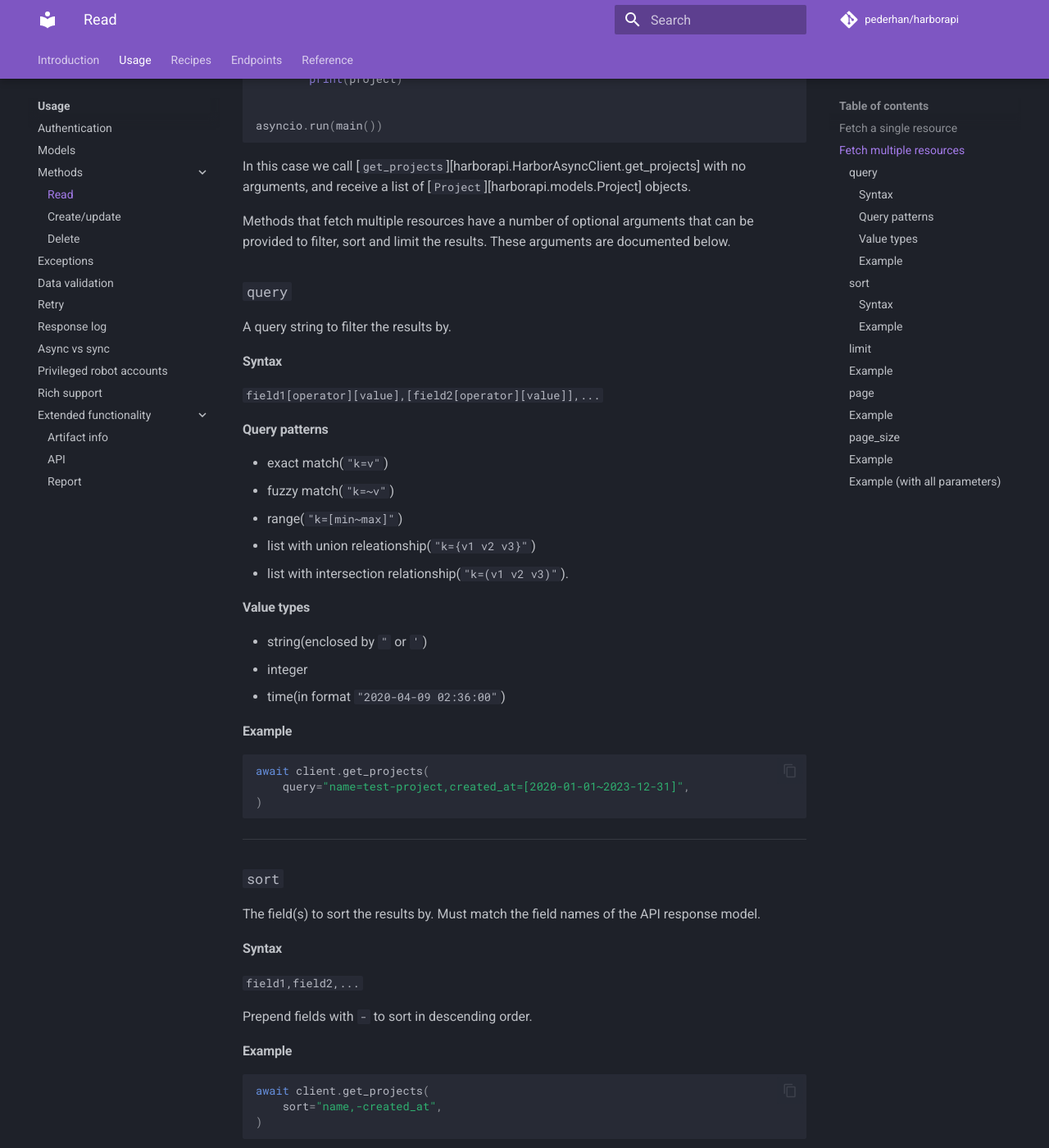
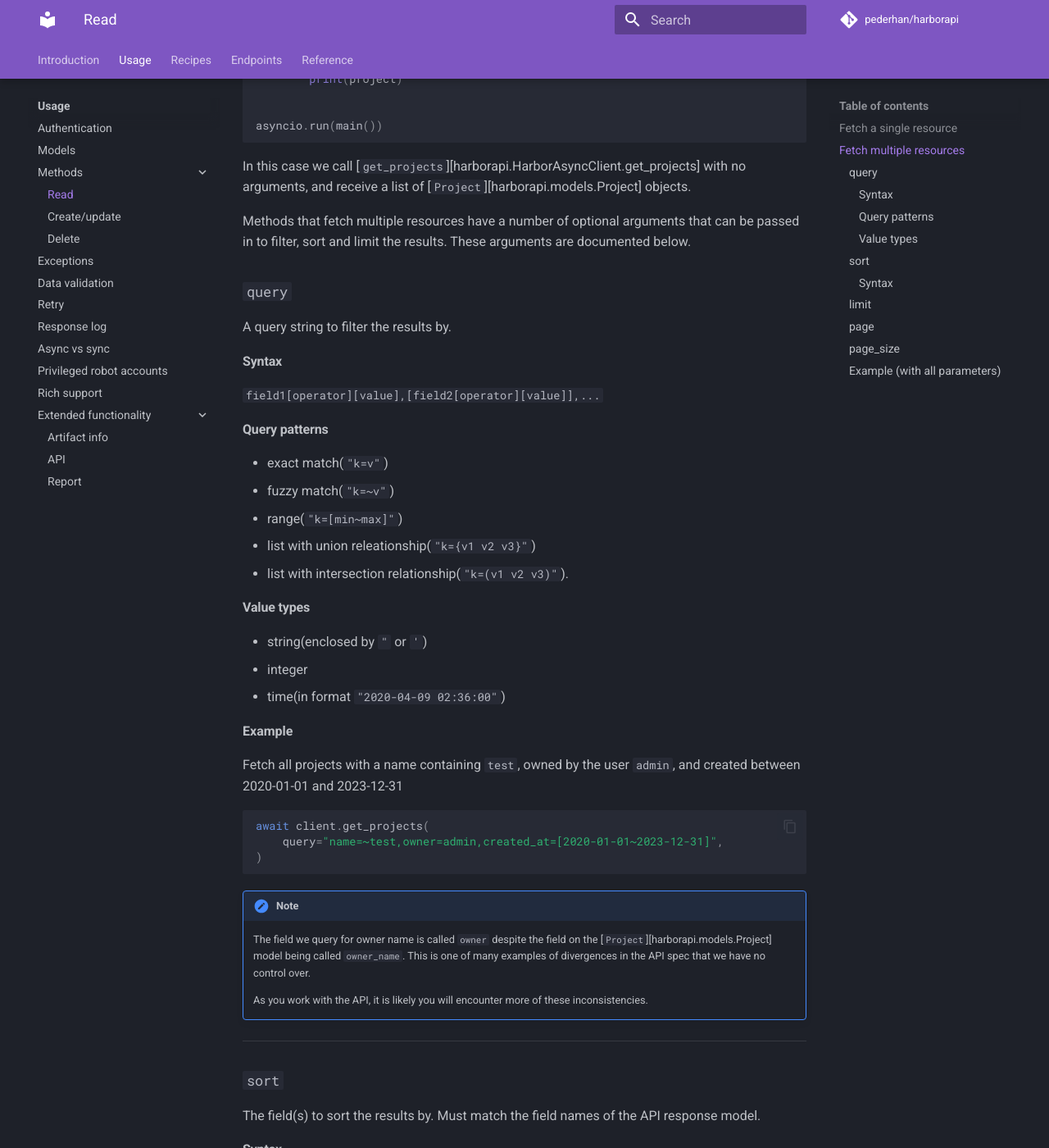
Before and after one commit to unioslo/harborapi, an MkDocs documentation site: the page built from docs/usage/methods/read.md, in a window 1280 px wide and 1400 px high, scrolled down 989 px. Shown: the whole window at 82% size. Built offline with MkDocs 1.6.1 and Material for MkDocs 9.7.7, drawn with Linux system fonts in a browser that asks for light colours; comment, search, counter and statistics services are not loaded; some of the changed text lies outside the part shown.

Commit message:
Docs: expand method:read examples

````diff
--- a/docs/usage/methods/read.md
+++ b/docs/usage/methods/read.md
@@ -46,7 +46,7 @@
 
 In this case we call [`get_projects`][harborapi.HarborAsyncClient.get_projects] with no arguments, and receive a list of [`Project`][harborapi.models.Project] objects.
 
-Methods that fetch multiple resources have a number of optional arguments that can be provided to filter, sort and limit the results. These arguments are documented below.
+Methods that fetch multiple resources have a number of optional arguments that can be passed in to filter, sort and limit the results. These arguments are documented below.
 
 
 ### `query`
@@ -73,13 +73,23 @@
 * time(in format `"2020-04-09 02:36:00"`)
 
 
-#### Example
+**Example**
+
+
+Fetch all projects with a name containing `test`, owned by the user `admin`, and created between 2020-01-01 and 2023-12-31
 
 ```py
 await client.get_projects(
-    query="name=test-project,created_at=[2020-01-01~2023-12-31]",
+    query="name=~test,owner=admin,created_at=[2020-01-01~2023-12-31]",
 )
 ```
+
+!!! note
+    The field we query for owner name is called `owner` despite the field on the [`Project`][harborapi.models.Project] model being called `owner_name`. This is one of many examples of divergences in the API spec that we have no control over.
+
+    As you work with the API, it is likely you will encounter more of these inconsistencies.
+
+<!-- TODO: add BaseModel.get_model_fields() example -->
 
 ----
 
@@ -93,7 +103,7 @@
 
 Prepend fields with `-` to sort in descending order.
 
-#### Example
+**Example**
 
 ```py
 await client.get_projects(
@@ -103,7 +113,7 @@
 
 !!! note
 
-    Not all fields support sorting. This is not documented anywhere by Harbor, and the only way to know which fields work is to try them out. Unsortable fields are ignored by the API.
+    Not all fields support sorting. This is not documented anywhere by Harbor, and the only way to know which fields work is to try them out. Unsortable field names are ignored by the API.
 
 ----
 
@@ -113,7 +123,7 @@
 
 For certain methods, such as [`HarborAsyncClient.get_audit_logs()`][harborapi.HarborAsyncClient.get_audit_logs], it is highly advised to set a limit to avoid fetching every single entry in the database.
 
-### Example
+**Example**
 
 ```py
 await client.get_projects(
@@ -127,7 +137,7 @@
 
 The page number to start fetching from. This is a parameter that is used in conjunction with `page_size` to control how results are fetched from the API. In the vast majority of cases, this specific parameter does not need to be changed.
 
-### Example
+**Example**
 
 ```py
 await client.get_projects(
@@ -143,7 +153,7 @@
 
 As with `page`, this specific parameter does not need to be changed in the vast majority of cases.
 
-### Example
+**Example**
 
 ```py
 await client.get_projects(
@@ -152,6 +162,9 @@
 ```
 
 ### Example (with all parameters)
+
+
+We can use all of the above parameters together to fetch a specific set of resources. In this case, we want to fetch all projects that have a name containing `test`, and were created between 2020-01-01 and 2023-12-31. We want to sort the results by name, and limit the results to 100 projects.
 
 ```py
 import asyncio
````
Also changed, not shown: other parts of docs/usage/methods/read.md (+1 -1 lines).
